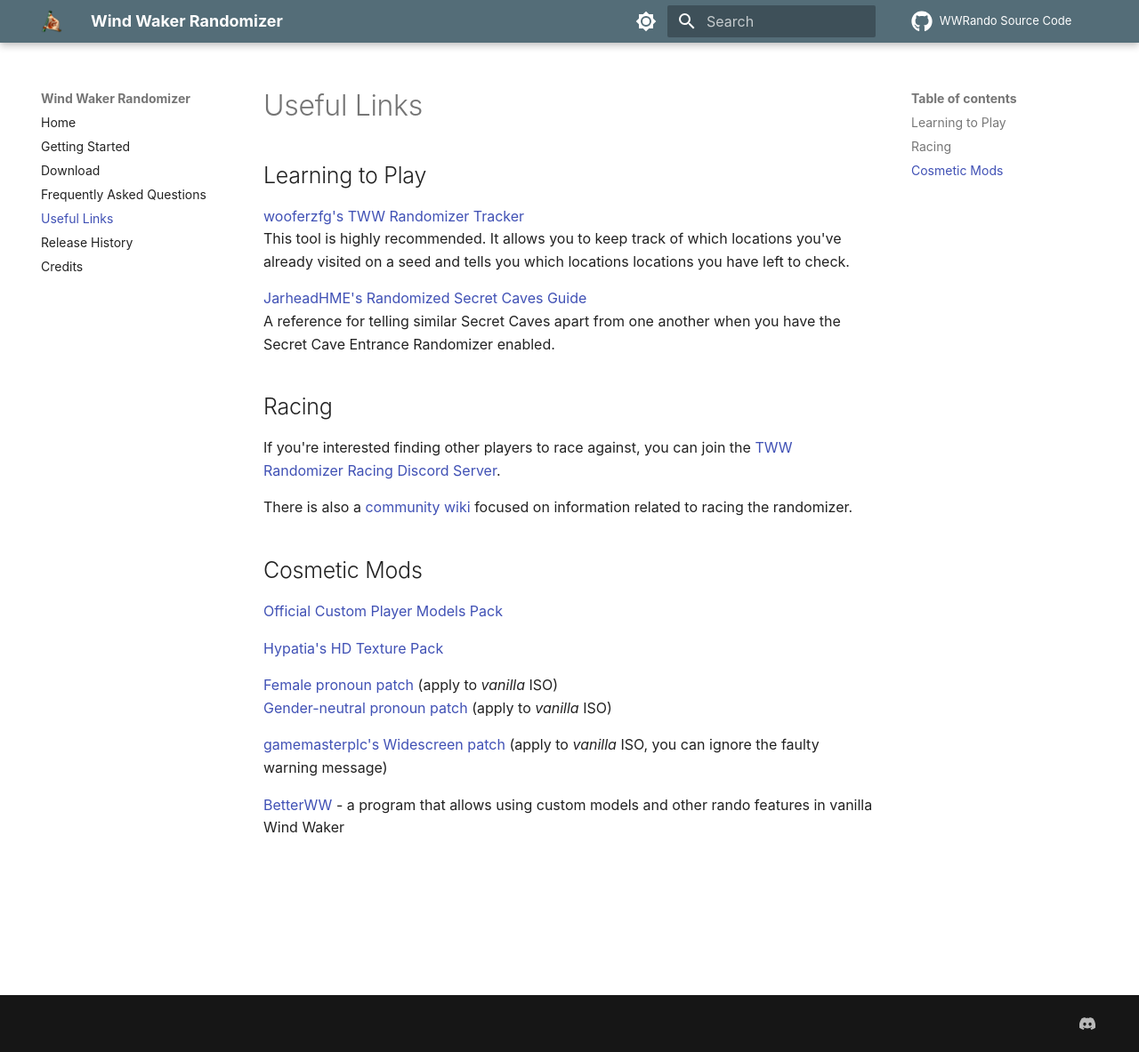
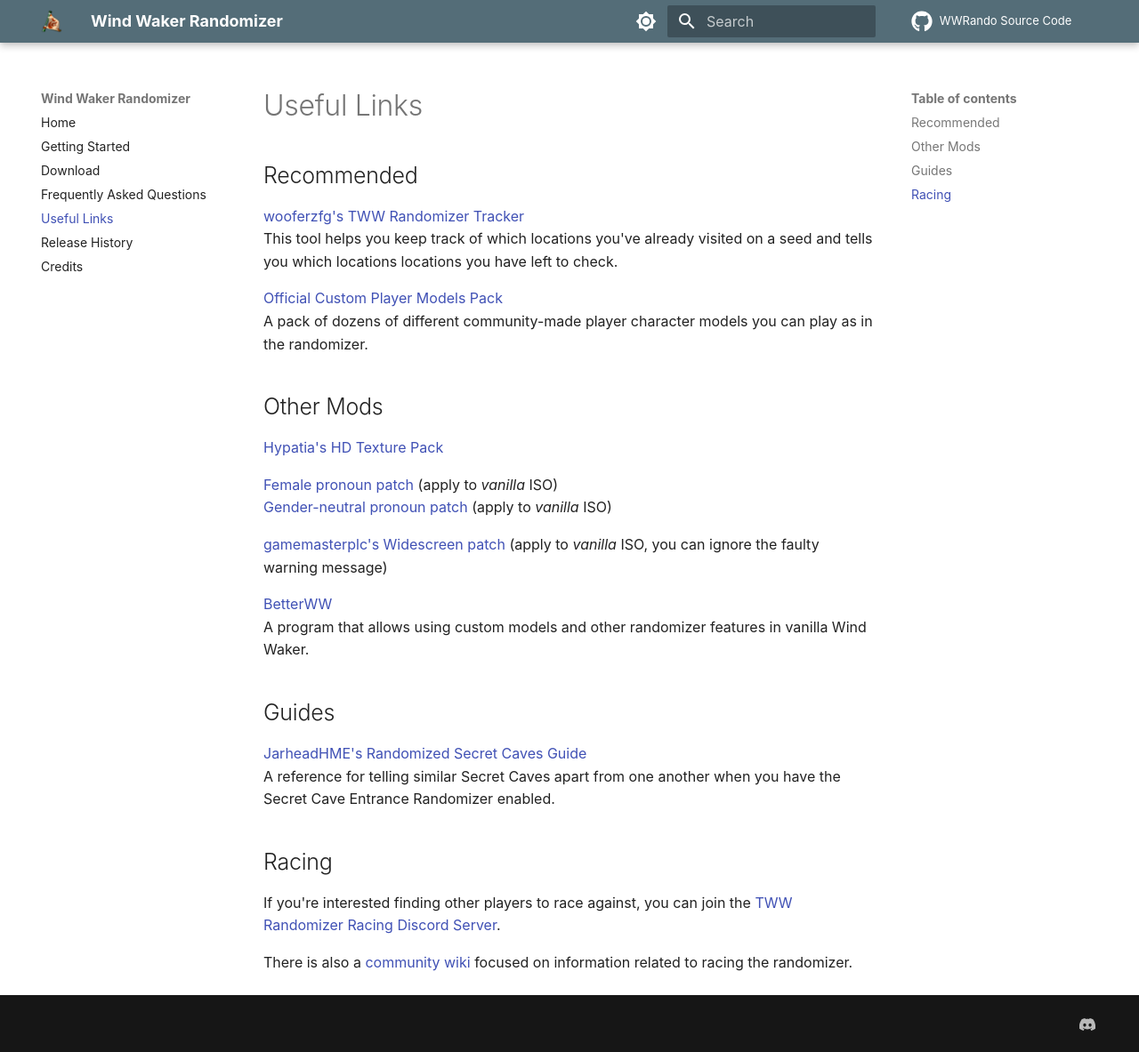
Before and after one commit to LagoLunatic/wwrando, an MkDocs documentation site: the page built from docs/useful-links.md, in a window 1280 px wide and 1183 px high. Shown: the whole window at 89% size. Built offline with MkDocs 1.6.1 and Material for MkDocs 9.7.7, drawn with Linux system fonts in a browser that asks for light colours; comment, search, counter and statistics services are not loaded.

Commit message:
Reorganize useful links page

```diff
--- a/docs/useful-links.md
+++ b/docs/useful-links.md
@@ -1,10 +1,27 @@
 
 # Useful Links
 
-## Learning to Play
+## Recommended
 
 [wooferzfg's TWW Randomizer Tracker](http://www.wooferzfg.me/tww-rando-tracker/)
-This tool is highly recommended. It allows you to keep track of which locations you've already visited on a seed and tells you which locations locations you have left to check.
+This tool helps you keep track of which locations you've already visited on a seed and tells you which locations locations you have left to check.
+
+[Official Custom Player Models Pack](https://github.com/Sage-of-Mirrors/Custom-Wind-Waker-Player-Models)
+A pack of dozens of different community-made player character models you can play as in the randomizer.
+
+## Other Mods
+
+[Hypatia's HD Texture Pack](https://forums.dolphin-emu.org/Thread-hypatia-s-tloz-the-wind-waker-hd-pack-v2-0)
+
+[Female pronoun patch](https://gamebanana.com/mods/51112) (apply to *vanilla* ISO)
+[Gender-neutral pronoun patch](http://www.romhacking.net/hacks/2906/) (apply to *vanilla* ISO)
+
+[gamemasterplc's Widescreen patch](https://www.dropbox.com/s/5huyf6r3drynq1c/The%20Legend%20of%20Zelda%20The%20Wind%20Waker%20Widescreen.zip?dl=1) (apply to *vanilla* ISO, you can ignore the faulty warning message)
+
+[BetterWW](https://github.com/WideBoner/betterww)
+A program that allows using custom models and other randomizer features in vanilla Wind Waker.
+
+## Guides
 
 [JarheadHME's Randomized Secret Caves Guide](https://drive.google.com/file/d/1mPhzoxL0wAPs7-a5Q1tM5AOx5jpb3lx9/view)
 A reference for telling similar Secret Caves apart from one another when you have the Secret Cave Entrance Randomizer enabled.
@@ -14,16 +31,3 @@
 If you're interested finding other players to race against, you can join the [TWW Randomizer Racing Discord Server](https://discord.gg/HQP3cAF).
 
 There is also a [community wiki](https://twwrando.com/index.php/Main_Page) focused on information related to racing the randomizer.
-
-## Cosmetic Mods
-
-[Official Custom Player Models Pack](https://github.com/Sage-of-Mirrors/Custom-Wind-Waker-Player-Models)
-
-[Hypatia's HD Texture Pack](https://forums.dolphin-emu.org/Thread-hypatia-s-tloz-the-wind-waker-hd-pack-v2-0)
-
-[Female pronoun patch](https://gamebanana.com/mods/51112) (apply to *vanilla* ISO)
-[Gender-neutral pronoun patch](http://www.romhacking.net/hacks/2906/) (apply to *vanilla* ISO)
-
-[gamemasterplc's Widescreen patch](https://www.dropbox.com/s/5huyf6r3drynq1c/The%20Legend%20of%20Zelda%20The%20Wind%20Waker%20Widescreen.zip?dl=1) (apply to *vanilla* ISO, you can ignore the faulty warning message)
-
-[BetterWW](https://github.com/WideBoner/betterww) - a program that allows using custom models and other rando features in vanilla Wind Waker
```
